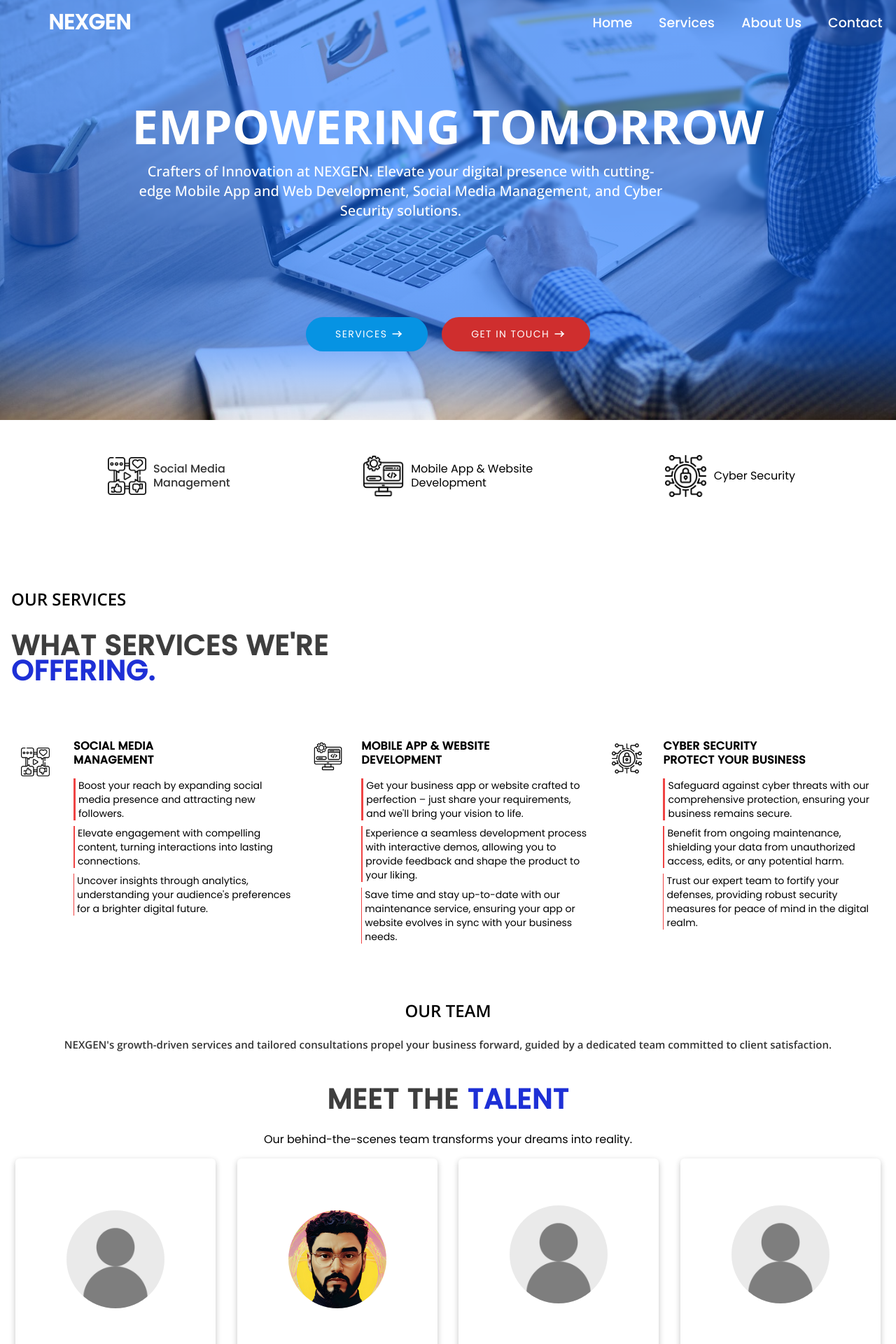
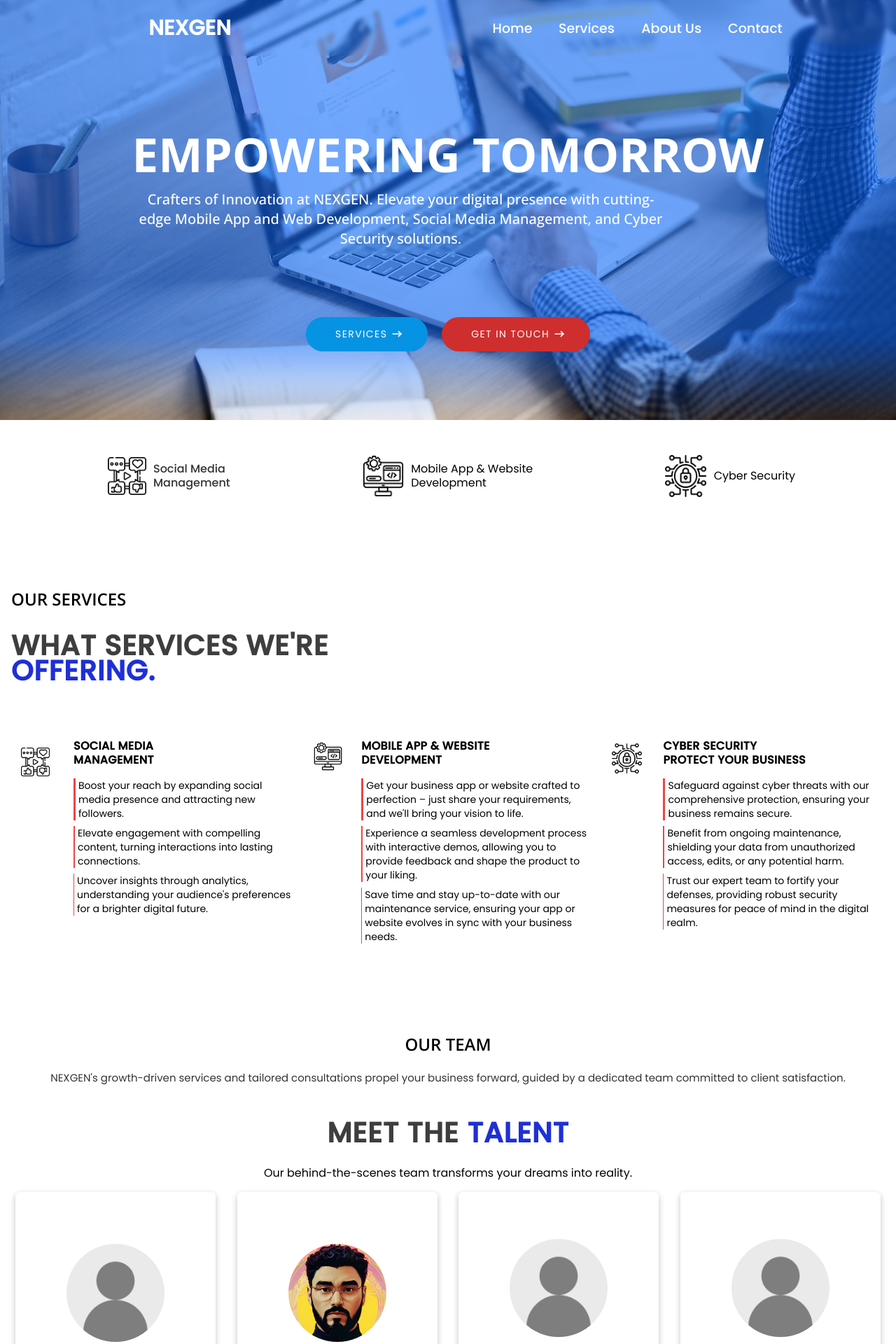
Before and after one commit to EtoYaMak/nexgen-website, a React (Create React App) app: page / in a window 1280 px wide. Shown: the top 1920 px of the page at 70% size. Built offline with nearby package versions, Linux system fonts and the light colour scheme.

Commit message:
navbar bg added + social links

```diff
--- a/src/App.js
+++ b/src/App.js
@@ -28,9 +28,9 @@ function App() {
       setHidden(false);
     }
 
-    if (latest < 700) {
+    if (latest < 650) {
       setActiveSection("home");
-    } else if (latest < 1000) {
+    } else if (latest < 900) {
       setActiveSection("services");
     } else if (latest < 1500) {
       setActiveSection("about");
--- a/src/components/About.jsx
+++ b/src/components/About.jsx
@@ -5,11 +5,11 @@ import { MdAlternateEmail } from "react-icons/md";
 function About() {
   //
   return (
-    <div className="bg-transparent min-h-screen max-w-7xl mx-auto">
+    <div className="bg-transparent min-h-screen max-w-7xl mx-auto py-12">
       <div className="header pt-10 pb-4 flex flex-col gap-10 text-center ">
         <h1 className="text-2xl uppercase font-Open text-black font-semibold flex flex-col justify-center items-center">
           Our Team
-          <span className="text-[15px] mt-6 leading-4 text-black/80 normal-case">
+          <span className="text-[15px] mt-6 leading-4 text-center px-4 font-Poppins font-normal text-black/80 normal-case">
             NEXGEN's growth-driven services and tailored consultations propel
             your business forward, guided by a dedicated team committed to
             client satisfaction.
@@ -21,7 +21,7 @@ function About() {
           <span className="text-[#061AD1]/90">talent</span>
         </h2>
       </div>
-      <p className="text-center text-black font-Poppins">
+      <p className="text-center text-black font-Poppins px-4">
         Our behind-the-scenes team transforms your dreams into reality.
       </p>
       <div className="personCards flex flex-col md:flex-row items-center py-4 px-2 gap-8 md:gap-4 justify-evenly md:h-[60vh] mx-auto w-full">
@@ -73,7 +73,7 @@ function About() {
             />
           </span>
           <span className="text-black group-hover:text-white duration-200 max-w-[200px] text-center w-full space-y-3">
-            <h1 className="name font-Poppins text-xl font-medium">Muhammed</h1>
+            <h1 className="name font-Poppins text-xl font-medium">Muhammad</h1>
             <h2 className="role font-Poppins text-sm font-normal">
               Lead Developer
             </h2>
--- a/src/components/Contact.jsx
+++ b/src/components/Contact.jsx
@@ -4,10 +4,11 @@ import { IoMailOutline } from "react-icons/io5";
 import { HiOutlinePhone } from "react-icons/hi2";
 import { FaPaperPlane } from "react-icons/fa";
 import { FaFacebookF } from "react-icons/fa";
+import { FaXTwitter } from "react-icons/fa6";
 
 function Contact() {
   return (
-    <div className="min-h-screen flex justify-center items-center relative">
+    <div className="min-h-screen flex justify-center items-center relative py-10">
       <span className="background-svg-ten max-h-[75vh] absolute top-0 opacity-60 z-[0]" />
       <span className="getin h-screen w-full absolute top-0 opacity-60 z-[1]" />
       <div className="flex flex-col justify-start items-center p-4 md:p-0 w-full h-full md:h-screen z-[10]">
@@ -98,13 +99,13 @@ function Contact() {
               <SocialLink
                 icon={
                   <FaInstagram
-                    size={32}
-                    className="hover:bg-gradient-to-bl hover:from-pink-500 hover:via-red-500 hover:to-yellow-500 rounded-lg"
+                    size={36}
+                    className="hover:bg-gradient-to-bl hover:from-pink-500 hover:via-red-500 hover:to-yellow-500 rounded-lg p-1"
                   />
                 }
-                href="#1"
+                href="https://www.instagram.com/nexgencybersolutions"
               />
-              <SocialLink
+              {/*               <SocialLink
                 icon={
                   <FaWhatsapp
                     size={32}
@@ -112,16 +113,25 @@ function Contact() {
                   />
                 }
                 href="#1"
-              />
+              /> */}
               <SocialLink
                 icon={
+                  <FaXTwitter
+                    size={36}
+                    className="hover:bg-gradient-to-r hover:from-zinc-950 hover:to-zinc-900 rounded-full p-1"
+                  />
+                }
+                href="https://twitter.com/nexgencybersol"
+              />
+              {/*               <SocialLink
+                icon={
                   <FaFacebook
-                    size={32}
-                    className="hover:bg-gradient-to-r hover:from-blue-500 hover:to-blue-600 rounded-full "
+                    size={36}
+                    className="hover:bg-gradient-to-r hover:from-blue-500 hover:to-blue-600 rounded-full p-1"
                   />
                 }
                 href="#1"
-              />
+              /> */}
             </div>
           </div>
         </div>
--- a/src/components/Footer.jsx
+++ b/src/components/Footer.jsx
@@ -11,9 +11,9 @@ function Footer() {
           className="pointer-events-none "
         />
         <p className="text-[#f2f2f2] opacity-70">
-          Nexgen Cyber solutions.
+          NEXGEN Cyber solutions.
           <br />
-          Providing our services since 2023
+          2023
         </p>
       </aside>
       <nav>
@@ -36,7 +36,7 @@ function Footer() {
           offset={-50}
           className="link link-hover text-[#f2f2f2]"
         >
-          Software Development
+          Web & App Development
         </Link>
         <Link
           to="services"
--- a/src/components/Home.jsx
+++ b/src/components/Home.jsx
@@ -10,10 +10,10 @@ function Home() {
   return (
     <motion.div className="min-h-screen  mx-auto select-none">
       <span className="background-stock absolute max-h-[75vh]" />
-      <span className="z-50 gap-2 flex flex-col justify-evenly items-center relative h-[78vh] w-full ">
+      <span className="z-50 gap-2 flex flex-col justify-evenly items-center relative h-[78vh] w-full">
         {/* TITLE & DESC */}
-        <span className="mx-4 backdrop-blur-[2px] p-2 rounded-3xl">
-          <h1 className="text-[3rem] md:text-[4.2rem] font-bold uppercase font-Open text-white text-center ">
+        <span className="mx-4 backdrop-blur-[2px] p-2 rounded-3xl relative top-10">
+          <h1 className="text-[3rem] md:text-[4.2rem] font-bold uppercase font-Open text-white text-center">
             Empowering Tomorrow
           </h1>
 
@@ -30,7 +30,7 @@ function Home() {
             smooth={true}
             duration={500}
             offset={-50}
-            className="px-10 pr-8 py-3 bg-[#0693e3] hover:bg-transparent text-white uppercase rounded-[2rem] tracking-widest text-[14px] font-Poppins font-normal border-2 border-transparent hover:border-white flex gap-1 justify-center items-center duration-200 ease-in-out backdrop-blur-0 hover:backdrop-blur-[1px]"
+            className="px-5 sm:px-10 pr-4 sm:pr-8 py-3 bg-[#0693e3] hover:bg-transparent text-white uppercase rounded-[2rem] tracking-widest text-[14px] font-Poppins font-normal border-2 border-transparent hover:border-white flex gap-1 justify-center items-center duration-200 ease-in-out backdrop-blur-0 hover:backdrop-blur-[1px]"
           >
             Services <TbArrowNarrowRight size={20} />
           </Link>
@@ -39,7 +39,7 @@ function Home() {
             smooth={true}
             duration={500}
             offset={-50}
-            className="px-10 pr-8 py-3 bg-[#cf2e2e] hover:bg-transparent text-white uppercase rounded-[2rem] tracking-widest text-[14px] font-Poppins font-normal border-2 border-transparent hover:border-white flex gap-1 justify-center items-center duration-200 ease-in-out backdrop-blur-0 hover:backdrop-blur-[1px]"
+            className="px-5 sm:px-10 pr-4 sm:pr-8 py-3 bg-[#cf2e2e] hover:bg-transparent text-white uppercase rounded-[2rem] tracking-widest text-[14px] font-Poppins font-normal border-2 border-transparent hover:border-white flex gap-1 justify-center items-center duration-200 ease-in-out backdrop-blur-0 hover:backdrop-blur-[1px]"
           >
             Get in Touch <TbArrowNarrowRight size={20} />
           </Link>
--- a/src/components/Navbar.jsx
+++ b/src/components/Navbar.jsx
@@ -8,18 +8,18 @@ function Navbar({ hidden, activeSection }) {
     <motion.div
       variants={{ visible: { y: 0 }, hidden: { y: "-100%" } }}
       animate={hidden ? "hidden" : "visible"}
-      transition={{ duration: 0.15, ease: "easeInOut" }}
-      className={`fixed w-full z-[99] items-center flex duration-[5ms] ease-in-out py-2 ${
+      transition={{ duration: 0.25, ease: "easeInOut" }}
+      className={`fixed w-full z-[99] items-center flex justify-evenly  sm:justify-around  py-4  ${
         activeSection === "home"
-          ? "text-white backdrop-blur-[1px]"
-          : "text-[#000] backdrop-blur-[1px]"
+          ? "text-white backdrop-blur-[3px] duration-[250ms] ease-in-out"
+          : "text-[#fff] backdrop-blur-[1px] bg-[#061AD1]/90 duration-[250ms] ease-in-out"
       }`}
     >
       <div
-        className={`sm:flex-1 flex w-full sm:w-[87%] justify-between
+        className={`
 `} /* ${activeSection !== "home" ? "backdrop-blur-[1px]" : "backdrop-blur-none"} */
       >
-        <button className="btn btn-ghost md:btn-wide hover:bg-transparent normal-case text-3xl font-Poppins hover:scale-105 duration-500 ease-in-out ">
+        <button className="btn btn-ghost md:btn-wide hover:bg-transparent normal-case text-3xl font-Poppins hover:scale-110 duration-500 ease-in-out ">
           NEXGEN
         </button>
       </div>
@@ -74,15 +74,15 @@ function Navbar({ hidden, activeSection }) {
       <motion.div
         variants={{ visible: { y: 0 }, hidden: { y: "-700%" } }}
         animate={hidden ? "hidden" : "visible"}
-        transition={{ delay: 0.35, duration: 0.35, ease: "easeInOut" }}
-        className="dropdown dropdown-end dropdown-bottom sm:hidden mr-2 "
+        transition={{ delay: 0.1, duration: 0.1, ease: "easeInOut" }}
+        className="dropdown dropdown-end dropdown-bottom sm:hidden  absolute right-0"
       >
-        <label tabIndex={0} className="flex p-2">
-          <AiOutlineMenu size={24} />
+        <label tabIndex={0} className="flex p-3 mr-5">
+          <AiOutlineMenu size={28} />
         </label>
         <ul
           tabIndex={0}
-          className={`dropdown-content rounded-sm z-[1] w-40 menu bg-white p-2 shadow    ${
+          className={`dropdown-content rounded-sm z-[1] w-40 menu bg-white  p-2 shadow    ${
             activeSection !== "home" ? "text-black" : "text-black"
           }`}
           /* className="dropdown-content z-[1] mt-6 w-40 menu bg-zinc-950/95 p-2 shadow  rounded-box " */
--- a/src/components/Services.jsx
+++ b/src/components/Services.jsx
@@ -2,9 +2,9 @@ import React from "react";
 /* Nexgen Blue 061AD1 */
 function Services() {
   return (
-    <div className="Services min-h-[60vh] bg-[#fff] z-0 max-w-[1280px] mx-auto px-4">
+    <div className="Services min-h-[60vh] bg-[#fff] z-0 max-w-[1280px] mx-auto px-4 scroll-py-10">
       <div className="header py-10 flex flex-col gap-8 ">
-        <h1 className="text-2xl uppercase font-Open text-black font-semibold w-fit">
+        <h1 className="text-2xl uppercase font-Open text-black font-semibold w-fit relative">
           Our Services
         </h1>
         <h2 className="w-fit text-[2rem] md:text-[2.5rem] uppercase font-Poppins flex flex-col leading-9 font-semibold tracking-[0.020em] text-[#3e3e3e]">
```
